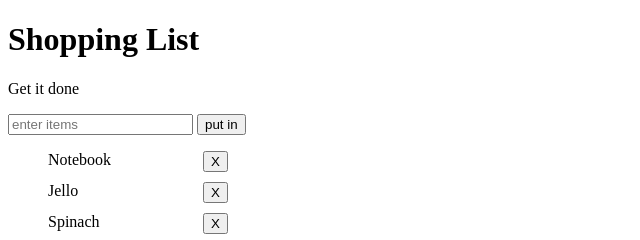
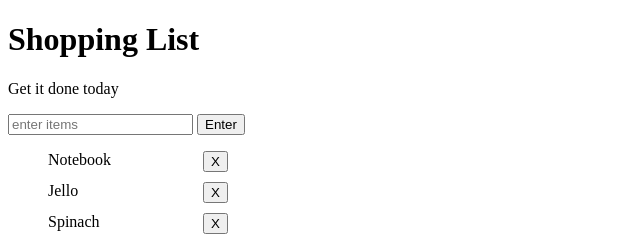
Before and after one commit to Sylmile/github-execise, a plain HTML site: page index.html in a window 1280 px wide. Shown: the top 240 px of the page, 0-640 px from the left. Drawn offline with Linux system fonts and the light colour scheme.

Commit message:
back to old version

```diff
--- a/index.html
+++ b/index.html
@@ -6,9 +6,9 @@
 </head>
 <body>
 	<h1>Shopping List</h1>
-	<p id="first">Get it done </p>
+	<p id="first">Get it done today </p>
 	<input id="userinput" type="text" placeholder="enter items">
-	<button id="enter">put in </button>
+	<button id="enter">Enter</button>
 	<ul id="list">
 		<li><span class="child">Notebook</span><button class="erase"> X</button></li>
 		<li><span class="child">Jello</span><button class="erase"> X</button></li>
```
